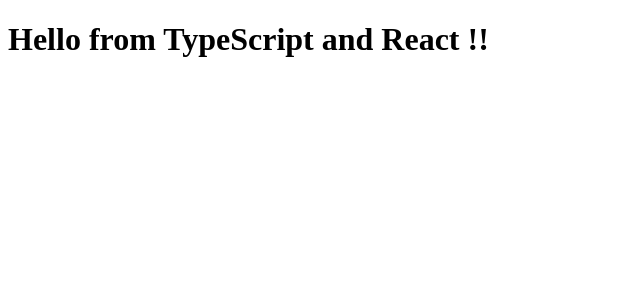
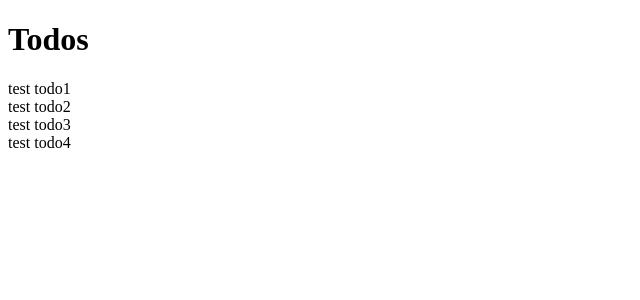
Before and after one commit to niwa-takeru/niwalab-ts-demo, a React app: page / in a window 1280 px wide. Shown: the top 300 px of the page, without its empty margins (0-640 px from the left). Built offline with nearby package versions, Linux system fonts and the light colour scheme.

Commit message:
Sample: Todo App

```diff
--- a/public/index.html
+++ b/public/index.html
@@ -7,7 +7,7 @@
 </head>
 
 <body>
-  <div id="body"></div>
+  <div id="root"></div>
 
 </body>
 
--- /dev/null
+++ b/src/components/pages/Todos/Todos.tsx
@@ -0,0 +1,21 @@
+import * as React from "react"
+import DefaultTemplate from "~/src/components/templates/DefaultTemplate"
+
+type Props = {
+  todos: string[]
+}
+
+const Todos: React.FC<Props> = (props) => {
+  return (
+    <DefaultTemplate>
+      <h1>Todos</h1>
+      <div>
+        {props.todos.map((todo, index) =>
+          <div key={index}> {todo} </div>
+        )}
+      </div>
+    </DefaultTemplate>
+  )
+}
+
+export default Todos
--- /dev/null
+++ b/src/components/pages/Todos/index.ts
@@ -0,0 +1,11 @@
+import { connect } from "react-redux"
+import { AppState } from "~/src/modules/store"
+import Todos from './Todos'
+
+const mapStateToPorps = (state: AppState) => {
+  return {
+    todos: state.Todos.todos
+  }
+}
+
+export default connect(mapStateToPorps)(Todos)
--- /dev/null
+++ b/src/components/templates/DefaultTemplate/DefaultTemplate.tsx
@@ -0,0 +1,14 @@
+import * as React from "react"
+
+type DefaultTemplateProps = {
+}
+
+const DefaultTemplate: React.FC<DefaultTemplateProps> = (props) => {
+  return (
+    <>
+      {props.children}
+    </>
+  )
+}
+
+export default DefaultTemplate
--- /dev/null
+++ b/src/components/templates/DefaultTemplate/index.ts
@@ -0,0 +1,3 @@
+import DefaultTemplate from "./DefaultTemplate"
+
+export default DefaultTemplate
--- a/src/index.tsx
+++ b/src/index.tsx
@@ -1,12 +1,13 @@
 import * as React from "react"
-import * as ReactDom from "react-dom"
+import * as ReactDOM from "react-dom"
+import { Provider } from "react-redux"
+import store from "./modules/store"
+import Todos from "~/src/components/pages/Todos"
 
-interface HelloProps { compiler: string; framework: string }
-
-const HelloComponent = (props: HelloProps) =>
-  <h1>Hello from {props.compiler} and {props.framework} !!</h1>;
-
-ReactDom.render(
-  <HelloComponent compiler="TypeScript" framework="React" />,
-  document.getElementById("body")
+ReactDOM.render(
+  <Provider store={store}>
+    <Todos />
+  </Provider>
+  ,
+  document.getElementById("root")
 )
--- /dev/null
+++ b/src/modules/Todos/Todos.ts
@@ -0,0 +1,33 @@
+import { Action } from "redux"
+
+// Actions
+enum ActionType {
+
+}
+
+export type TodosActions = Action
+
+// Action Creators
+
+
+
+// State
+export type TodosState = {
+  todos: string[];
+}
+
+const initialState: TodosState = {
+  todos: ["test todo1", "test todo2", "test todo3", "test todo4",]
+}
+
+// Reducer
+const reducer = (state: TodosState = initialState, action: Action) => {
+  switch (action.type) {
+
+    default:
+      // const _: never = action;
+      return state
+  }
+}
+
+export default reducer
--- /dev/null
+++ b/src/modules/store.ts
@@ -0,0 +1,13 @@
+import { createStore, combineReducers } from "redux"
+import Todos, { TodosActions } from "./Todos/Todos"
+
+const reducer = combineReducers({
+  Todos
+})
+
+const store = createStore(reducer)
+
+export default store
+
+export type AppActions = TodosActions
+export type AppState = ReturnType<typeof store.getState>
```
